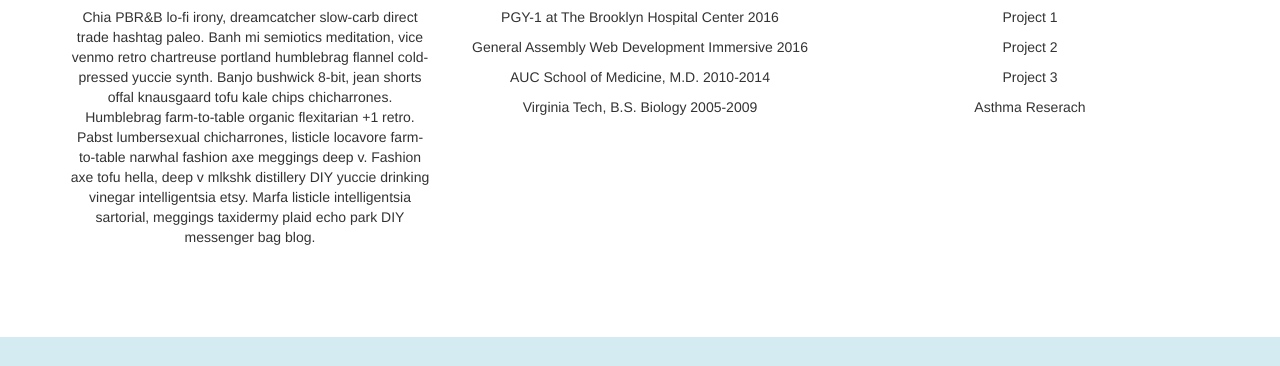
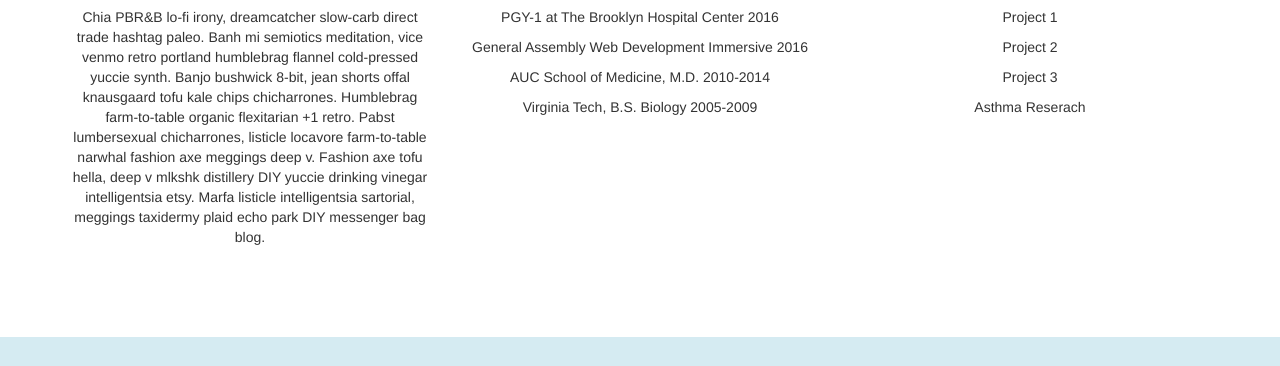
Before and after one commit to vbajwa/portfolio, a plain HTML site: page index.html in a window 1280 px wide. Shown: the part 391-757 px from the top of the page. Drawn offline with nearby package versions, Linux system fonts and the light colour scheme; a script that the page names is missing.

Commit message:
changed repo name

```diff
--- a/css/style.css
+++ b/css/style.css
@@ -1,5 +1,8 @@
 .jumbotron{
   background-color: #D5EBF2;
+}
+*{
+  .background-color: red;
 }
 
 
--- a/index.html
+++ b/index.html
@@ -20,7 +20,7 @@
       <div class='row text-center'>
         <div class='col-md-4' 'col-xs-12'>
           <h2>About Me</h2>
-            <p>Chia PBR&B lo-fi irony, dreamcatcher slow-carb direct trade hashtag paleo. Banh mi semiotics meditation, vice venmo retro chartreuse portland humblebrag flannel cold-pressed yuccie synth. Banjo bushwick 8-bit, jean shorts offal knausgaard tofu kale chips chicharrones. Humblebrag farm-to-table organic flexitarian +1 retro. Pabst lumbersexual chicharrones, listicle locavore farm-to-table narwhal fashion axe meggings deep v. Fashion axe tofu hella, deep v mlkshk distillery DIY yuccie drinking vinegar intelligentsia etsy. Marfa listicle intelligentsia sartorial, meggings taxidermy plaid echo park DIY messenger bag blog.</p>
+            <p>Chia PBR&B lo-fi irony, dreamcatcher slow-carb direct trade hashtag paleo. Banh mi semiotics meditation, vice venmo retro portland humblebrag flannel cold-pressed yuccie synth. Banjo bushwick 8-bit, jean shorts offal knausgaard tofu kale chips chicharrones. Humblebrag farm-to-table organic flexitarian +1 retro. Pabst lumbersexual chicharrones, listicle locavore farm-to-table narwhal fashion axe meggings deep v. Fashion axe tofu hella, deep v mlkshk distillery DIY yuccie drinking vinegar intelligentsia etsy. Marfa listicle intelligentsia sartorial, meggings taxidermy plaid echo park DIY messenger bag blog.</p>
         </div>
 
         <div class='col-md-4' 'col-xs-12'>
```
